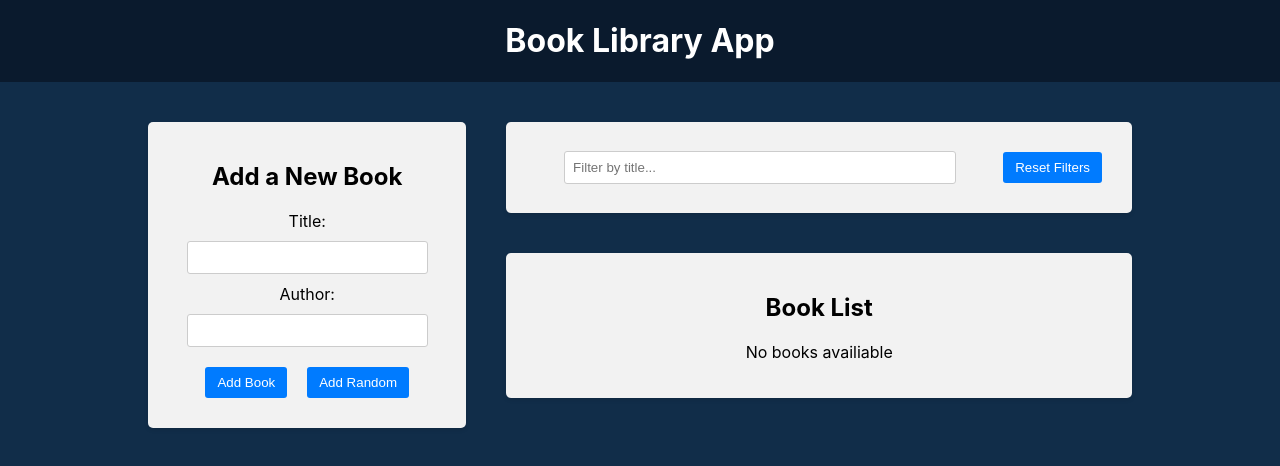
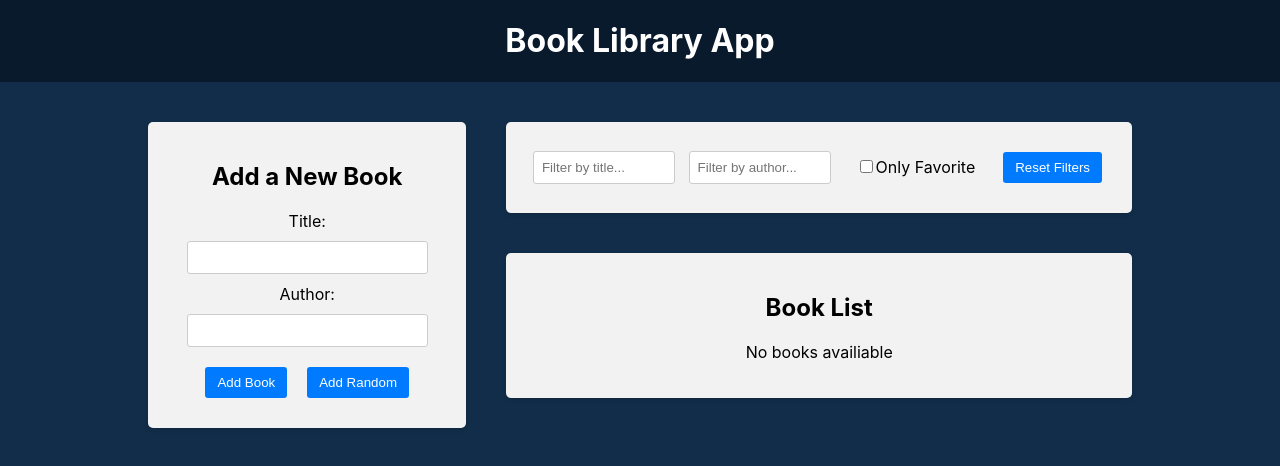
Before and after one commit to WakeUpMurad/book-library-app, a React (Create React App) app in the folder frontend/: page / in a window 1280 px wide. Shown: the top 466 px of the page. Built offline with nearby package versions, Linux system fonts and the light colour scheme.

Commit message:
Favorite checkbox filter

```diff
--- a/frontend/src/components/BookList/BookList.js
+++ b/frontend/src/components/BookList/BookList.js
@@ -1,12 +1,14 @@
 import { useSelector, useDispatch } from 'react-redux'
 import { BsBookmarkStarFill, BsBookmarkStar } from 'react-icons/bs'
 import { deleteBook, toogleFavoriteBook } from '../../redux/books/actionCreators'
-import { selectTitleFilter } from '../../redux/slices/filterSlice'
+import { selectTitleFilter, selectAuthorFilter, selectOnlyFavoriteFilter } from '../../redux/slices/filterSlice'
 import './BookList.css'
 
 const BookList = () => {
   const books = useSelector((state) => state.books)
   const titleFilter = useSelector(selectTitleFilter)
+  const authorFilter = useSelector(selectAuthorFilter)
+  const onlyFavoriteFilter = useSelector(selectOnlyFavoriteFilter)
   const dispatch = useDispatch()
 
   const handleDeleteBook = (id) => {
@@ -19,7 +21,9 @@ const BookList = () => {
 
   const filteredBooks = books.filter((book) => {
     const matchesTitle = book.title.toLowerCase().includes(titleFilter.toLowerCase())
-    return matchesTitle
+    const matchesAuthor = book.author.toLowerCase().includes(authorFilter.toLowerCase())
+    const matchesFavorite = onlyFavoriteFilter ? book.isFavorite : true
+    return matchesTitle && matchesAuthor && matchesFavorite
   })
 
   return (
--- a/frontend/src/components/Filter/Filter.js
+++ b/frontend/src/components/Filter/Filter.js
@@ -1,13 +1,23 @@
 import { useDispatch, useSelector } from 'react-redux'
-import { setTitleFilter, selectTitleFilter, resetFilters } from '../../redux/slices/filterSlice'
+import { setTitleFilter, selectTitleFilter, setAuthorFilter, selectAuthorFilter, setOnlyFavoriteFilter, selectOnlyFavoriteFilter, resetFilters } from '../../redux/slices/filterSlice'
 import './Filter.css'
 
 const Filter = () => {
   const dispatch = useDispatch()
   const titleFilter = useSelector(selectTitleFilter)
+  const authorFilter = useSelector(selectAuthorFilter)
+  const onlyFavoriteFilter = useSelector(selectOnlyFavoriteFilter)
 
   const handleTitleFilterChange = (e) => {
     dispatch(setTitleFilter(e.target.value))
+  }
+
+  const handleAuthorFilterChange = (e) => {
+    dispatch(setAuthorFilter(e.target.value))
+  }
+
+  const handleOnlyFavoriteChange = () => {
+    dispatch(setOnlyFavoriteFilter())
   }
 
   const handlleResetFilters = () => {
@@ -24,6 +34,24 @@ const Filter = () => {
             value={titleFilter}
           />
         </div>
+        <div className="filter-group">
+          <input
+            type="text"
+            placeholder="Filter by author..."
+            onChange={handleAuthorFilterChange}
+            value={authorFilter}
+          />
+        </div>
+        <div className="filter-group">
+          <label htmlFor="">
+            <input
+              type="checkbox"
+              checked={onlyFavoriteFilter}
+              onChange={handleOnlyFavoriteChange}
+            />
+            Only Favorite
+          </label>
+        </div>
         <button
           type="button"
           onClick={handlleResetFilters}
--- a/frontend/src/redux/slices/filterSlice.js
+++ b/frontend/src/redux/slices/filterSlice.js
@@ -2,6 +2,8 @@ import { createSlice } from '@reduxjs/toolkit'
 
 const initialState = {
   title: '',
+  author: '',
+  onlyFavorite: false,
 }
 
 const filterSlice = createSlice({
@@ -11,14 +13,24 @@ const filterSlice = createSlice({
     setTitleFilter: (state, action) => {
       state.title = action.payload
     },
-    resetFilters: (state) => {
+    setAuthorFilter: (state, action) => {
+      state.author = action.payload
+    },
+    setOnlyFavoriteFilter: (state) => {
+      state.onlyFavorite = !state.onlyFavorite
+    },
+    resetFilters: () => {
       return initialState
     },
   },
 })
 
-export const { setTitleFilter, resetFilters } = filterSlice.actions
+export const { setTitleFilter, setAuthorFilter, setOnlyFavoriteFilter, resetFilters } = filterSlice.actions
 
 export const selectTitleFilter = (state) => state.filter.title
 
+export const selectAuthorFilter = (state) => state.filter.author
+
+export const selectOnlyFavoriteFilter = (state) => state.filter.onlyFavorite
+
 export default filterSlice.reducer
```
